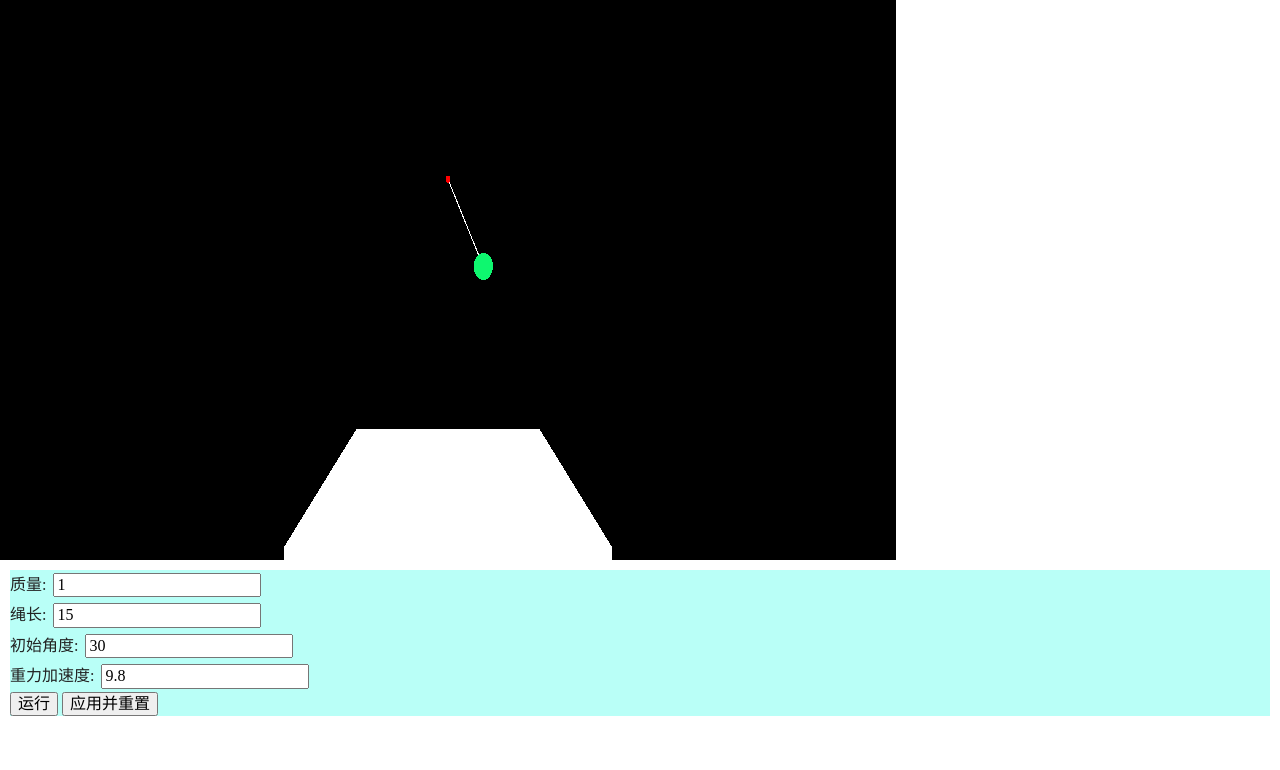
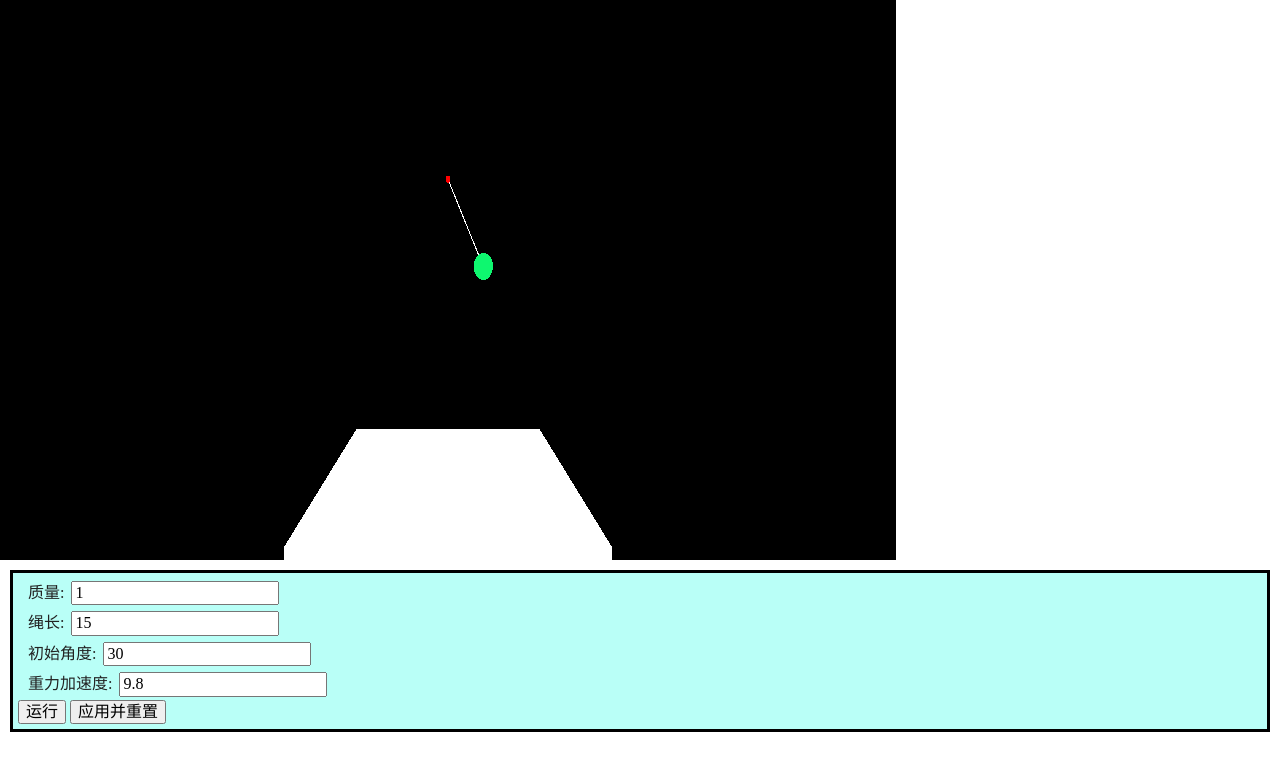
Before and after one commit to LouisAE/PhysicalAnimation, a plain HTML site: page index.html in a window 1280 px wide. Drawn offline with nearby package versions, Linux system fonts and the light colour scheme.

Commit message:
修改样式

```diff
--- a/css/main.css
+++ b/css/main.css
@@ -266,7 +266,15 @@ textarea {
   margin:3px;
 }
 
+.description,.control{
+  margin-left:10px;
+}
+
+
 #control-panel{
   margin:10px;
+  padding:5px;
   background-color:#b9fff7;
+  border-style: solid;
+  border-color: black;
 }
```
